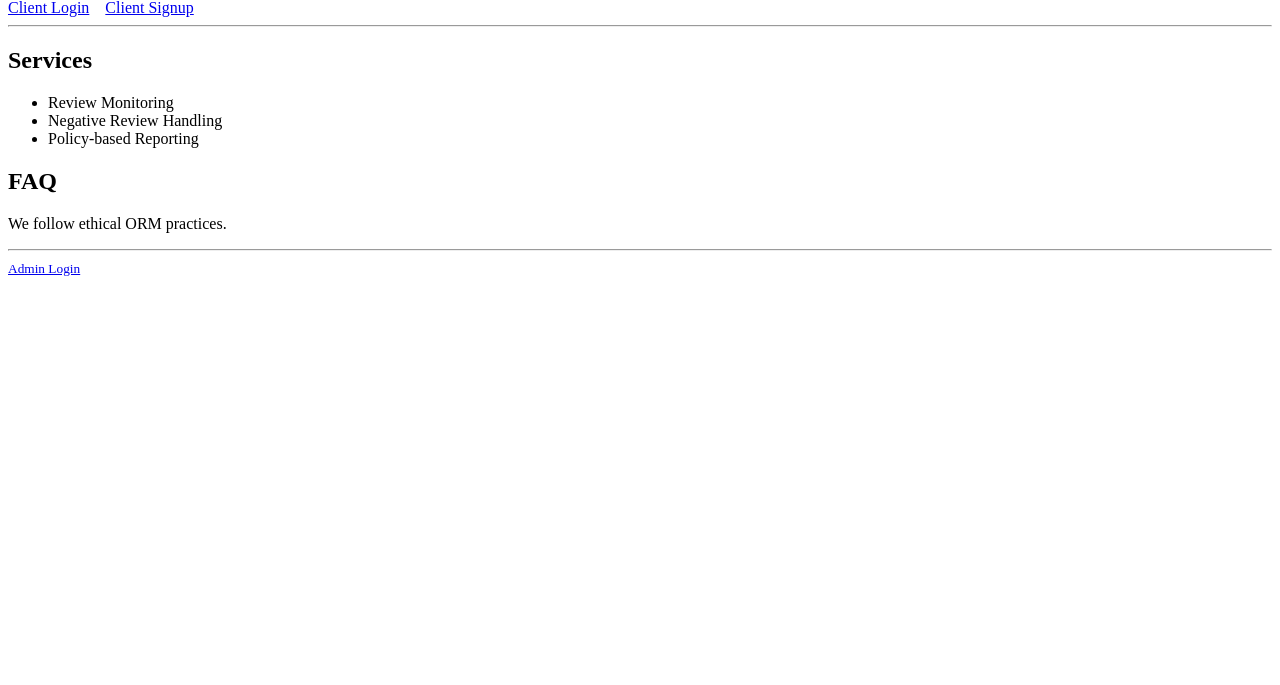
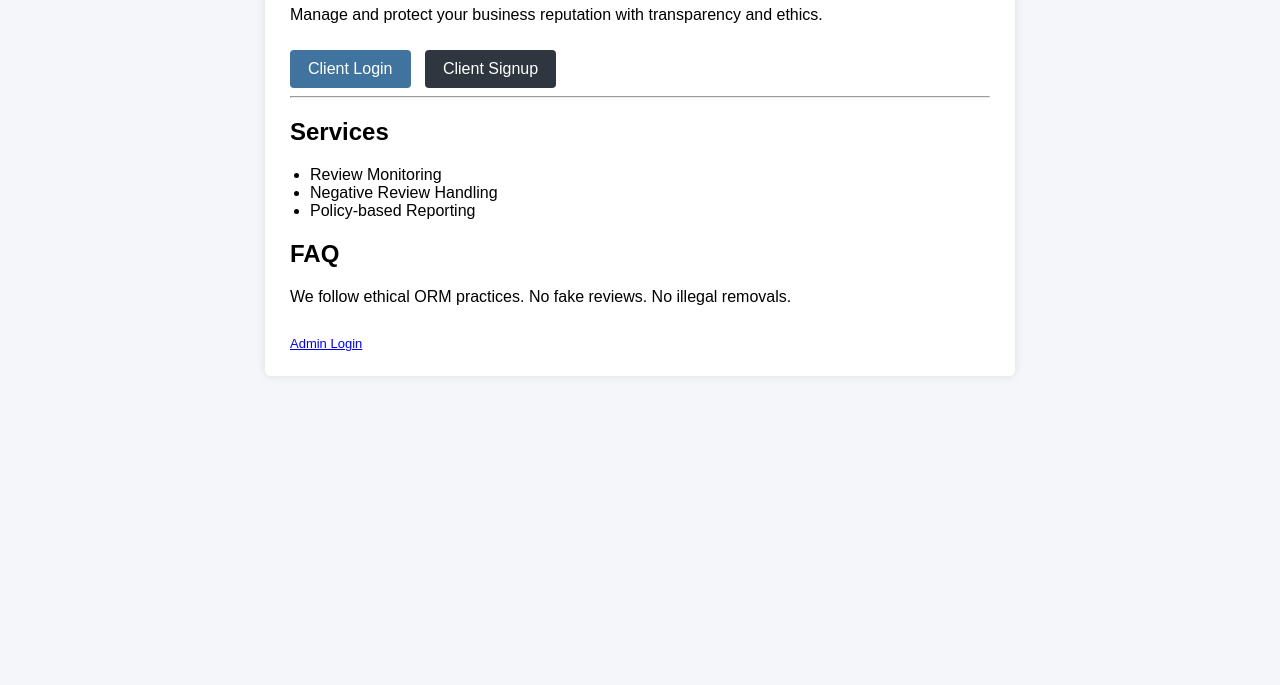
Before and after one commit to sidxarnav/orm-panel, a website: page public/v2/index.html in a window 1280 px wide. Shown: the part 115-800 px from the top of the page. Drawn offline with Linux system fonts and the light colour scheme.

Commit message:
Enhance index.html layout and content
Updated the layout and content of the ORM Platform index page, including a viewport meta tag, styling, and improved text for clarity.

```diff
--- a/public/v2/index.html
+++ b/public/v2/index.html
@@ -2,16 +2,64 @@
 <html>
 <head>
   <title>ORM Platform</title>
+  <meta name="viewport" content="width=device-width, initial-scale=1">
+
+  <style>
+    body {
+      font-family: Arial, sans-serif;
+      background: #f5f6fa;
+      padding: 30px;
+    }
+    .box {
+      max-width: 700px;
+      background: #fff;
+      padding: 25px;
+      margin: auto;
+      border-radius: 6px;
+      box-shadow: 0 0 10px rgba(0,0,0,.1);
+    }
+    h1 {
+      margin-top: 0;
+    }
+    a.btn {
+      display: inline-block;
+      margin-right: 10px;
+      margin-top: 10px;
+      padding: 10px 18px;
+      background: #40739e;
+      color: #fff;
+      text-decoration: none;
+      border-radius: 4px;
+    }
+    a.btn.secondary {
+      background: #2f3640;
+    }
+    ul {
+      padding-left: 20px;
+    }
+    footer {
+      margin-top: 30px;
+      font-size: 13px;
+      color: #666;
+    }
+  </style>
 </head>
 <body>
 
+<script>
+  // ✅ STEP 10.1 — AUTO REDIRECT IF CLIENT LOGGED IN
+  if (localStorage.getItem("clientToken")) {
+    window.location.href = "/v2/client-dashboard.html";
+  }
+</script>
+
+<div class="box">
   <h1>Online Reputation Management</h1>
-<p>Manage and protect your business reputation</p>
+  <p>Manage and protect your business reputation with transparency and ethics.</p>
 
-<!-- ✅ CLIENT LINKS (FIXED) -->
-<a href="/v2/client-login.html">Client Login</a>
-&nbsp;&nbsp;
-<a href="/v2/client-signup.html">Client Signup</a>
+  <!-- ✅ CLIENT ONLY -->
+  <a class="btn" href="/v2/client-login.html">Client Login</a>
+  <a class="btn secondary" href="/v2/client-signup.html">Client Signup</a>
 
   <hr>
 
@@ -23,13 +71,12 @@
   </ul>
 
   <h2>FAQ</h2>
-<p>We follow ethical ORM practices.</p>
+  <p>We follow ethical ORM practices. No fake reviews. No illegal removals.</p>
 
-<!-- (OPTIONAL) ADMIN LOGIN HIDDEN -->
-<hr>
-<small>
+  <footer>
     <a href="/login.html">Admin Login</a>
-</small>
+  </footer>
+</div>
 
 </body>
       </html>
```
Lines whose indentation alone changed are shown as unchanged.
